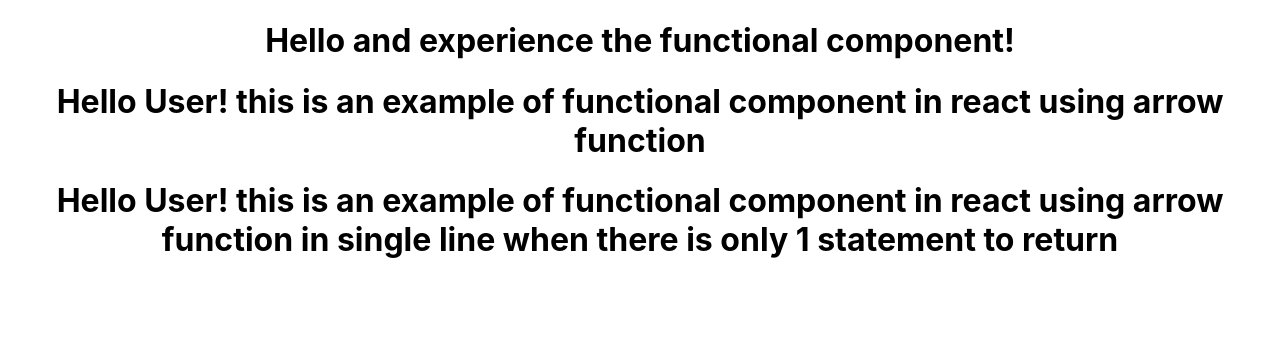
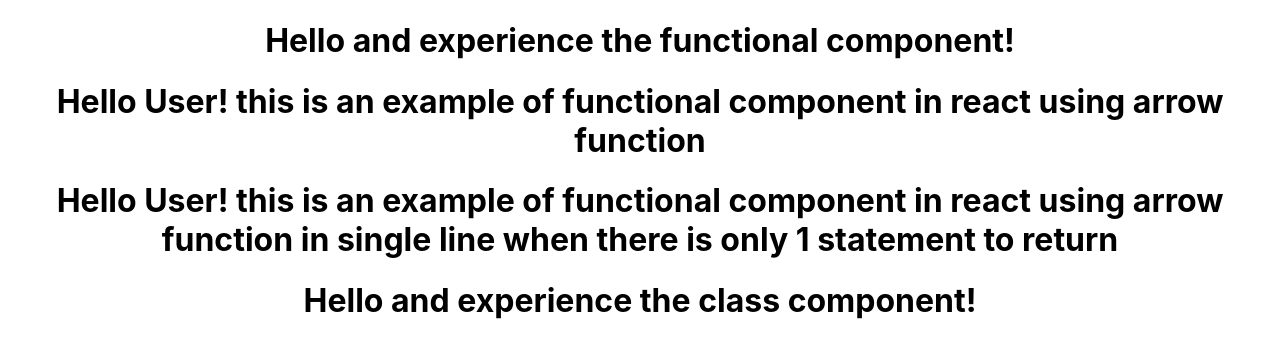
Before and after one commit to sauravsavarn/reactjs-QuickStart, a React (Create React App) app: page / in a window 1280 px wide. Shown: the top 358 px of the page. Built offline with nearby package versions, Linux system fonts and the light colour scheme.

Commit message:
Changes: 1. example of class component in react

```diff
--- a/src/App.js
+++ b/src/App.js
@@ -3,6 +3,7 @@ import './App.css';
 import ExampleFunctionComponent from './components/example-functional-compoonent/ExampleFunctionalComponent';
 import ExampleFunctionalComponentUsingArrowFunction from './components/example-functional-compoonent/ExampleFunctionalComponentUsingArrowFunction';
 import ExampleFunctionalComponentUsingArrowFunctionInSingleLine from './components/example-functional-compoonent/ExampleFunctionalComponentUsingArrowFunctionInSingleLine';
+import ExampleClassComponent from './components/example-class-component/ExampleClassComponent';
 // App component represents the view which when launch can be seen in the browser.
 function App() {
   return (
@@ -15,6 +16,9 @@ function App() {
 
       {/* declaring a functional component using ES6 Arrow function in a single line when there is a single statement to return */}
       <ExampleFunctionalComponentUsingArrowFunctionInSingleLine />
+
+      {/* declaring basic class component */}
+      <ExampleClassComponent />
     </div>
   );
 }
--- /dev/null
+++ b/src/components/example-class-component/ExampleClassComponent.js
@@ -0,0 +1,11 @@
+import React, { Component } from 'react'
+
+export default class ExampleClassComponent extends Component {
+  render() {
+    return (
+      <div>
+        <h1>Hello and experience the class component!</h1>
+      </div>
+    )
+  }
+}
```
Also changed, not shown: public/classNfunctional_component/difference_between_functional_and_class_components.png (added).
